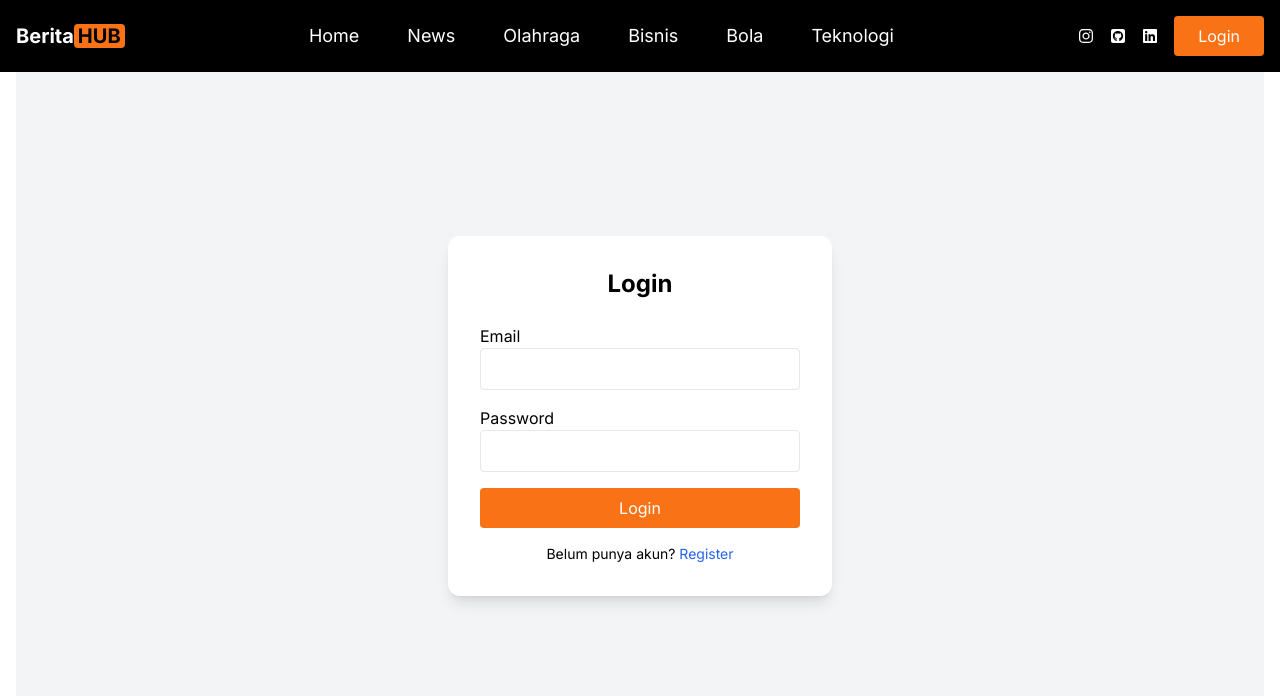
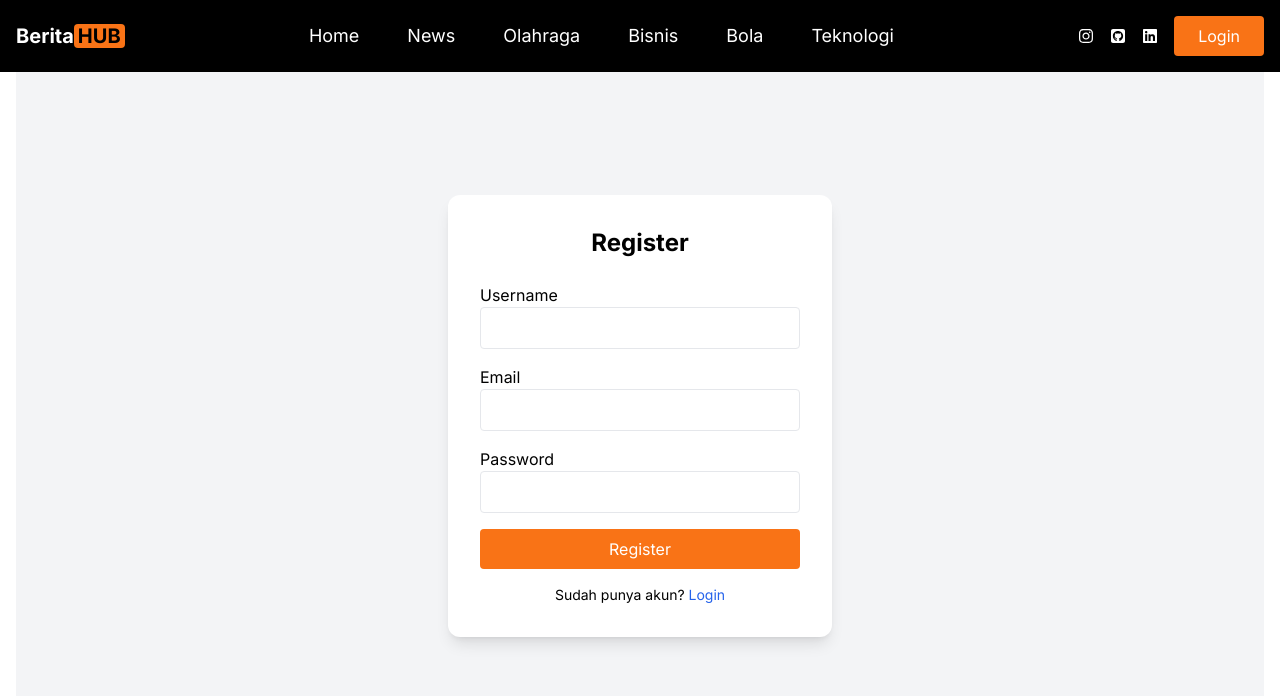
Before and after one commit to faz379/frontend-blog-react, a React (Vite) app: page /login in a window 1280 px wide. Shown: the top 696 px of the page. Built offline with nearby package versions, Linux system fonts and the light colour scheme.

Commit message:
fix register form

```diff
--- a/src/pages/Login.jsx
+++ b/src/pages/Login.jsx
@@ -1,50 +1,53 @@
 import { useState } from "react";
 import { useNavigate, Link } from "react-router-dom";
-import { useAuth } from "../context/AuthContext";
+import axios from "axios";
 
-export default function Login() {
+export default function Register() {
   const navigate = useNavigate();
-  const { login } = useAuth(); // <-- PENTING!
 
+  const [username, setUsername] = useState("");
   const [email, setEmail] = useState("");
   const [password, setPassword] = useState("");
   const [loading, setLoading] = useState(false);
   const [errorMsg, setErrorMsg] = useState("");
+  const [successMsg, setSuccessMsg] = useState("");
 
-  const handleLogin = async (e) => {
+  const handleRegister = async (e) => {
     e.preventDefault();
     setErrorMsg("");
+    setSuccessMsg("");
     setLoading(true);
 
+    if (!username || !email || !password) {
+      setErrorMsg("All fields are required.");
+      setLoading(false);
+      return;
+    }
+
     try {
-      const response = await fetch("https://api-bloghub.my.id/api/users/login", {
-        method: "POST",
-        headers: { "Content-Type": "application/json" },
-        body: JSON.stringify({ email: email, password: password }),
-      });
+      const res = await axios.post(
+        "https://api-bloghub.my.id/api/users/register",
+        { username, email, password },
+        { headers: { "Content-Type": "application/json" } }
+      );
 
-      const json = await response.json();
-      console.log("Response login:", json);
-
-      if (!response.ok) {
-        setErrorMsg(json.data || "Login failed");
+      const data = res.data?.data;
+      if (!data?.id) {
+        setErrorMsg("Registration failed. Try again.");
+        setLoading(false);
         return;
       }
 
-      if (!json.data?.token) {
-        setErrorMsg("Email not registered or wrong password");
-        return;
-      }
+      setSuccessMsg("Registration successful! Redirecting to login...");
 
-      // INI YANG PENTING
-      login({
-        email: json.data.email,
-        token: json.data.token,
-      });
+      // Redirect ke login setelah 2 detik
+      setTimeout(() => {
+        navigate("/login");
+      }, 2000);
 
-      navigate("/");
     } catch (error) {
-      setErrorMsg("An error occurred. Please try again.");
+      const msg = error.response?.data?.data || "Something went wrong. Please try again.";
+      setErrorMsg(msg);
     } finally {
       setLoading(false);
     }
@@ -54,9 +57,9 @@ export default function Login() {
     <div className="flex justify-center items-center h-screen bg-gray-100">
       <form
         className="bg-white w-96 p-8 rounded-xl shadow-lg"
-        onSubmit={handleLogin}
+        onSubmit={handleRegister}
       >
-        <h2 className="text-2xl font-bold text-center mb-6">Login</h2>
+        <h2 className="text-2xl font-bold text-center mb-6">Register</h2>
 
         {errorMsg && (
           <p className="bg-red-100 text-red-700 p-2 rounded mb-4 text-sm text-center">
@@ -64,10 +67,26 @@ export default function Login() {
           </p>
         )}
 
+        {successMsg && (
+          <p className="bg-green-100 text-green-700 p-2 rounded mb-4 text-sm text-center">
+            {successMsg}
+          </p>
+        )}
+
+        <label>Username</label>
+        <input
+          type="text"
+          className="w-full border p-2 rounded mb-4"
+          value={username}
+          onChange={(e) => setUsername(e.target.value)}
+          required
+        />
+
         <label>Email</label>
         <input
           type="email"
           className="w-full border p-2 rounded mb-4"
+          value={email}
           onChange={(e) => setEmail(e.target.value)}
           required
         />
@@ -76,6 +95,7 @@ export default function Login() {
         <input
           type="password"
           className="w-full border p-2 rounded mb-4"
+          value={password}
           onChange={(e) => setPassword(e.target.value)}
           required
         />
@@ -85,12 +105,13 @@ export default function Login() {
           className="bg-orange-500 w-full py-2 rounded text-white hover:bg-orange-600 transition"
           disabled={loading}
         >
-          {loading ? "Loading..." : "Login"}
+          {loading ? "Loading..." : "Register"}
         </button>
+
         <p className="mt-4 text-sm text-center">
-          Belum punya akun?{" "}
-          <Link to="/register" className="text-blue-600">
-            Register
+          Sudah punya akun?{" "}
+          <Link to="/login" className="text-blue-600">
+            Login
           </Link>
         </p>
       </form>
```
